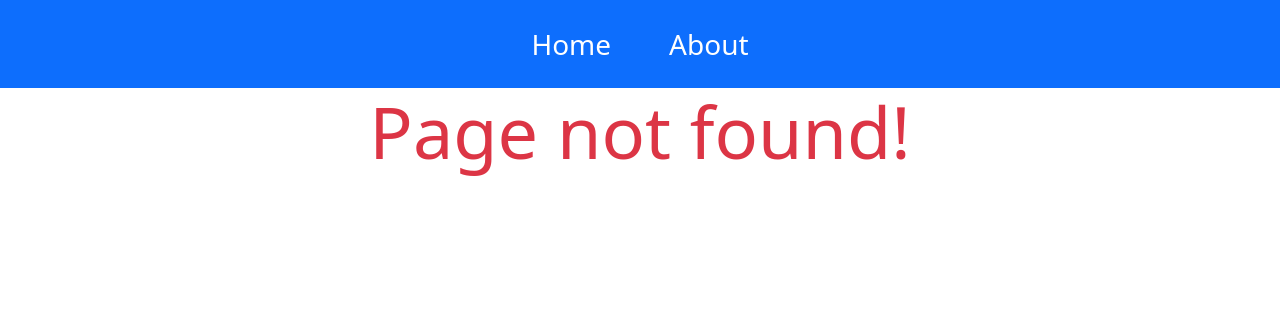
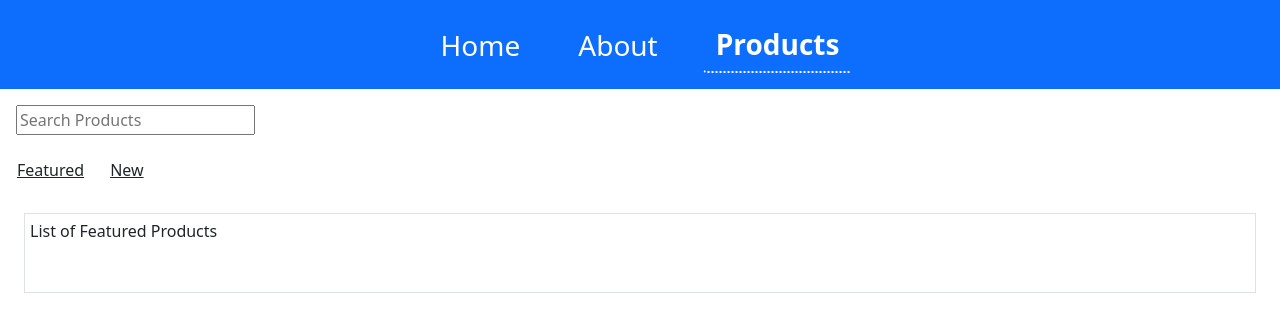
Before and after one commit to fstipo/router-codeevolution, a React (Create React App) app: page /products in a window 1280 px wide. Before the commit this address had no page. Shown: the top 332 px of the page. Built offline with nearby package versions, Linux system fonts and the light colour scheme.

Commit message:
Nested Routes

```diff
--- a/package.json
+++ b/package.json
@@ -3,10 +3,15 @@
   "version": "0.1.0",
   "private": true,
   "dependencies": {
+    "@fortawesome/fontawesome-svg-core": "^6.1.1",
+    "@fortawesome/free-regular-svg-icons": "^6.1.1",
+    "@fortawesome/free-solid-svg-icons": "^6.1.1",
+    "@fortawesome/react-fontawesome": "^0.1.18",
     "@testing-library/jest-dom": "^5.16.4",
     "@testing-library/react": "^13.2.0",
     "@testing-library/user-event": "^13.5.0",
     "bootstrap": "^5.1.3",
+    "bootstrap-icons": "^1.8.1",
     "react": "^18.1.0",
     "react-bootstrap": "^2.3.1",
     "react-dom": "^18.1.0",
--- a/src/App.js
+++ b/src/App.js
@@ -5,6 +5,9 @@ import Home from './components/Home';
 import About from './components/About';
 import OrderSummary from './components/OrderSummary';
 import NoMatch from './components/NoMatch';
+import Products from './components/Products';
+import Featured from './components/Featured';
+import New from './components/New';
 
 function App() {
   return (
@@ -14,6 +17,11 @@ function App() {
         <Route path="/" element={<Home />} />
         <Route path="about" element={<About />} />
         <Route path="order-summary" element={<OrderSummary />} />
+        <Route path="products" element={<Products />}>
+          <Route index element={<Featured />} />
+          <Route path="featured" element={<Featured />} />
+          <Route path="new" element={<New />} />
+        </Route>
         <Route path="*" element={<NoMatch />} />
       </Routes>
     </>
--- /dev/null
+++ b/src/components/Featured.js
@@ -0,0 +1,13 @@
+import React from 'react';
+
+const Featured = () => {
+  return (
+    <>
+      <div className="cont m-4 border border-secondary-2">
+        List of Featured Products
+      </div>
+    </>
+  );
+};
+
+export default Featured;
--- a/src/components/Navbar.js
+++ b/src/components/Navbar.js
@@ -11,6 +11,9 @@ const Navbar = () => {
       <NavLink className="btn text-white mx-3 fs-3" to="/about">
         About
       </NavLink>
+      <NavLink className="btn text-white mx-3 fs-3" to="/products">
+        Products
+      </NavLink>
     </nav>
   );
 };
--- /dev/null
+++ b/src/components/New.js
@@ -0,0 +1,13 @@
+import React from 'react';
+
+const New = () => {
+  return (
+    <>
+      <div className="cont m-4 border border-secondary-2">
+        List of New Products
+      </div>
+    </>
+  );
+};
+
+export default New;
--- /dev/null
+++ b/src/components/Products.js
@@ -0,0 +1,26 @@
+import React from 'react';
+import { Link, Outlet } from 'react-router-dom';
+
+const Products = () => {
+  return (
+    <>
+      <div className="m-3">
+        <input type="search" placeholder="Search Products"></input>
+      </div>
+      <nav>
+        <Link
+          className="product-link ms-1 btn btn-link text-dark"
+          to="featured"
+        >
+          Featured
+        </Link>
+        <Link className="product-link btn btn-link text-dark" to="new">
+          New
+        </Link>
+      </nav>
+      <Outlet />
+    </>
+  );
+};
+
+export default Products;
--- a/src/index.css
+++ b/src/index.css
@@ -16,3 +16,8 @@ nav a.active {
   border-bottom: 2px dotted white;
   font-weight: bold;
 }
+
+.cont {
+  height: 80px;
+  padding: 5px;
+}
```
Also changed, not shown: 1 other file (tests, documents, lock files or other folders).
